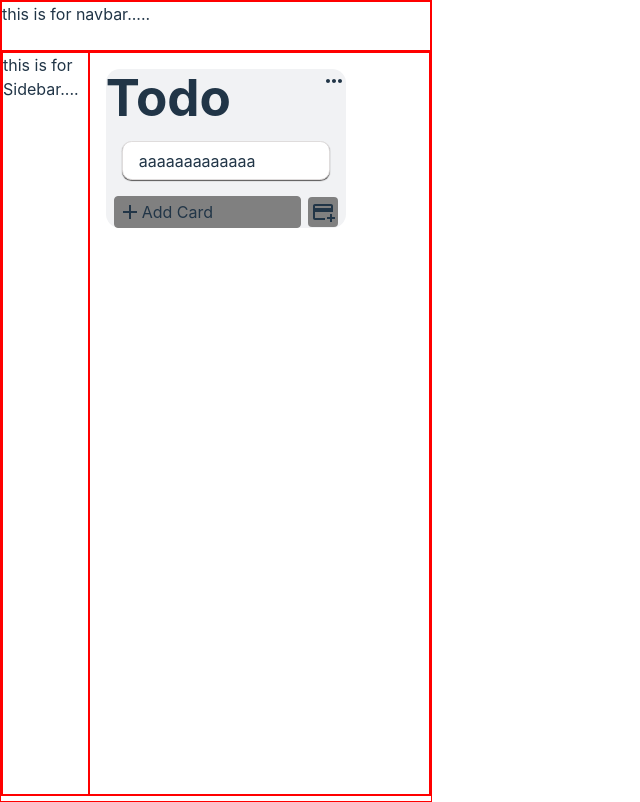
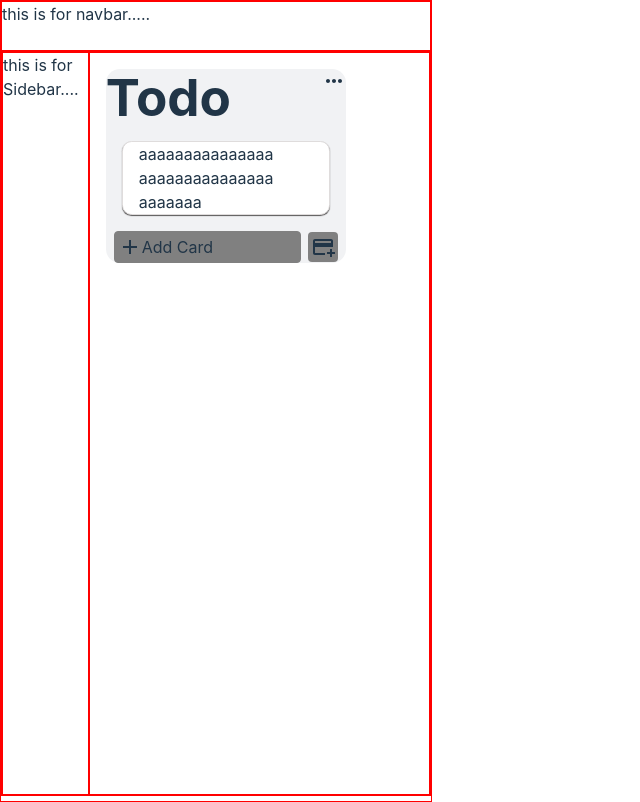
Before and after one commit to kajalgupta-98/Project4, a React (Vite) app: page / in a window 1280 px wide. Shown: the whole page, without its empty margins (0-640 px from the left). Built offline with nearby package versions, Linux system fonts and the light colour scheme.

Commit message:
created title component for description box

```diff
--- a/src/Components/card/Card.jsx
+++ b/src/Components/card/Card.jsx
@@ -13,7 +13,7 @@ function Card() {
         </h1>
             <MoreHorizIcon/>
       </div>
-      <Task task={'aaaaaaaaaaaaa'}/>
+      <Task task={'aaaaaaaaaaaaaaaaaaaaaaaaaaaaaaaaaaaaa'}/>
       <Button/>
     </div>
   )
```
Also changed, not shown: src/Components/title/Title.jsx (added, +11 -0 lines), src/Components/title/Title.module.css (added).
